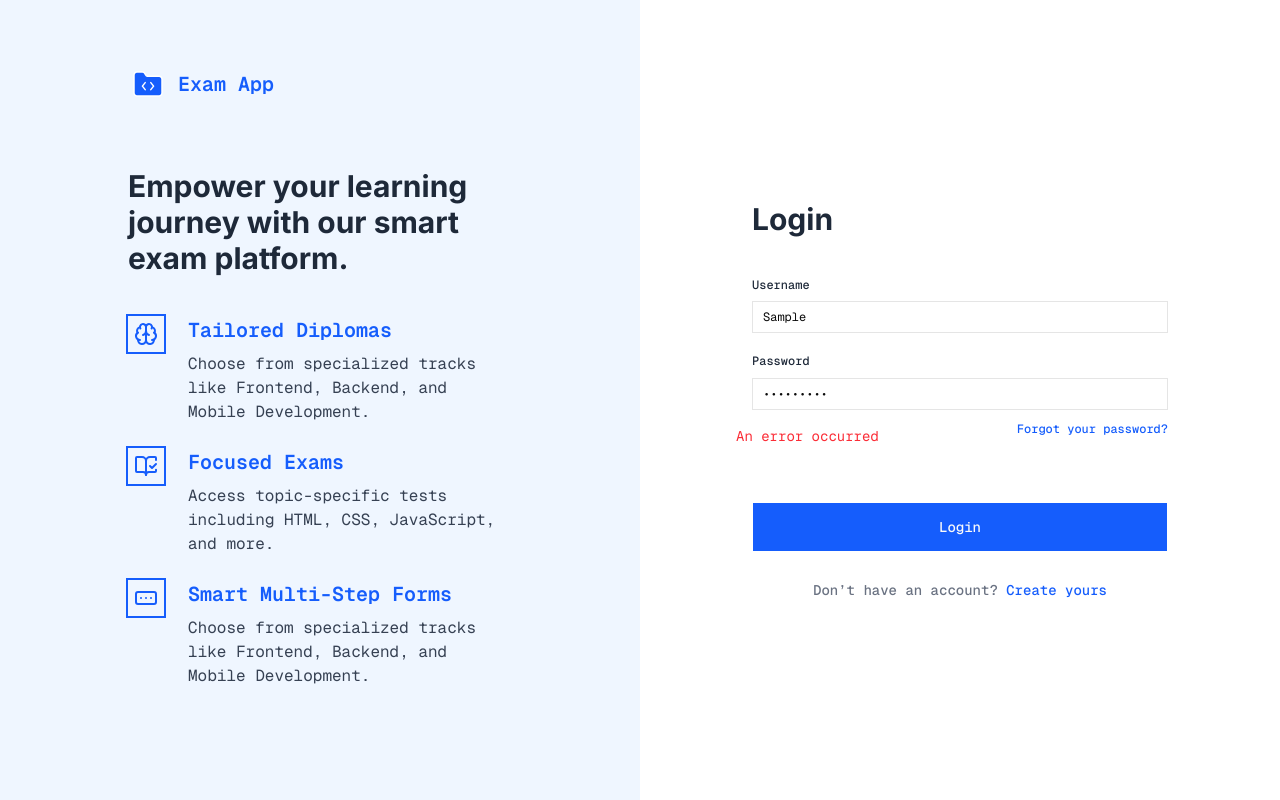
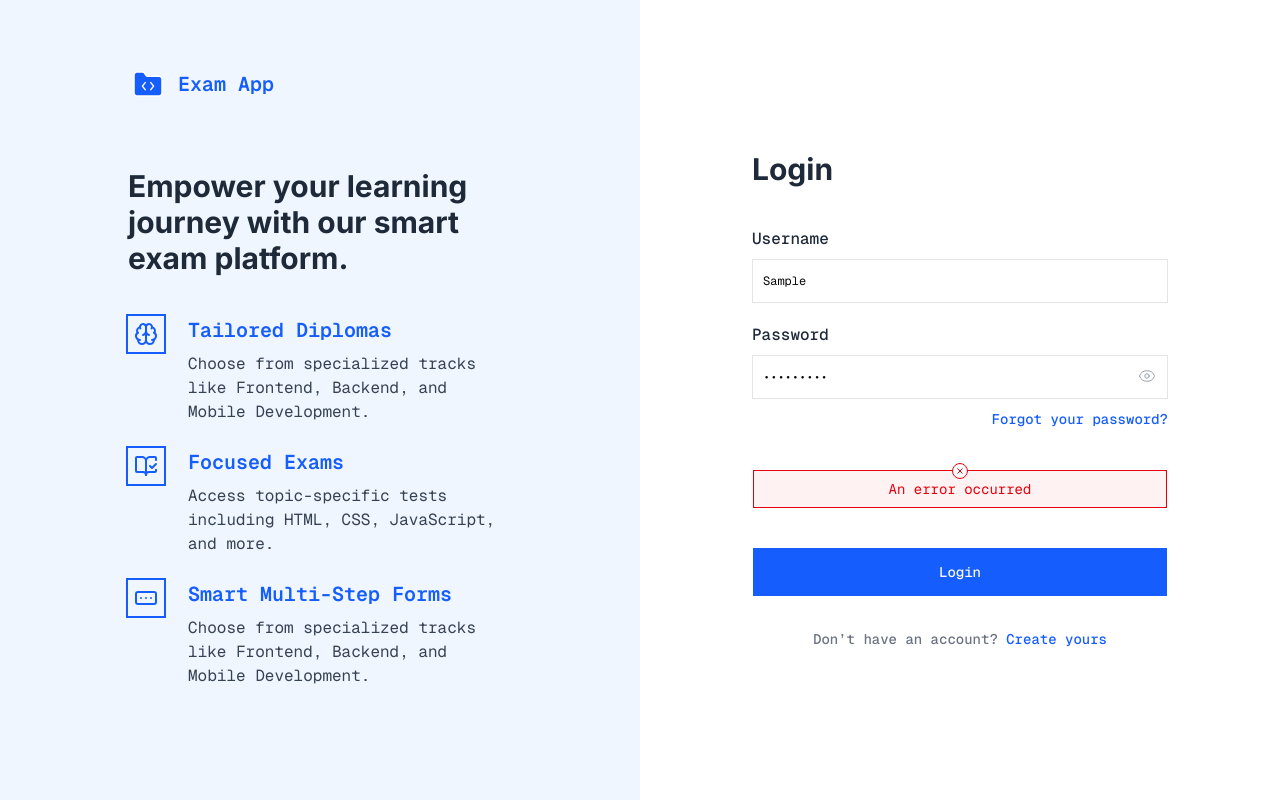
Before and after one commit to AmrMSaid/exam-app, a Next.js app: page /login in a window 1280 px wide. Both pictures are taken after typing "Sample", "Sample123" into the empty fields and a click on the button "Login". Built offline with nearby package versions, Linux system fonts and the light colour scheme.

Commit message:
feat: refactor authentication components; implement password visibility toggle, enhance layout, and improve loading states and error handling

```diff
--- a/src/app/(auth)/forgot-password/page.tsx
+++ b/src/app/(auth)/forgot-password/page.tsx
@@ -5,9 +5,9 @@ import VerifyOtp from "@/features/auth/components/forgot-password/verify-otp";
 export default function ForgotPasswordPage() {
   return (
     <main className="flex items-center justify-center">
-      {/* <ForgotPassword /> */}
+      <ForgotPassword />
       {/* <VerifyOtp /> */}
-      <ResetPassword />
+      {/* <ResetPassword /> */}
     </main>
   );
 }
--- a/src/app/(auth)/register/page.tsx
+++ b/src/app/(auth)/register/page.tsx
@@ -10,7 +10,6 @@ export default function RegisterPage() {
       {/* <VerifyEmail /> */}
       {/* <UserInfo/> */}
       {/* <PasswordForm /> */}
-      {/* <RegisterForm /> */}
     </main>
   );
 }
--- a/src/features/auth/components/email-input.tsx
+++ b/src/features/auth/components/email-input.tsx
@@ -23,7 +23,10 @@ export default function EmailInput({ control }: EmailInputProps) {
         control={control}
         render={({ field, fieldState }) => (
           <Field data-invalid={fieldState.invalid}>
-            <FieldLabel className="font-medium text-gray-800" htmlFor="email">
+            <FieldLabel
+              className="font-medium text-gray-800 text-base"
+              htmlFor="email"
+            >
               Email
             </FieldLabel>
             <Input
@@ -32,6 +35,7 @@ export default function EmailInput({ control }: EmailInputProps) {
               type="email"
               aria-invalid={fieldState.invalid}
               placeholder="user@example.com"
+              className="h-11"
             />
             {fieldState.invalid && <FieldError errors={[fieldState.error]} />}
           </Field>
--- a/src/features/auth/components/forgot-password/reset-password.tsx
+++ b/src/features/auth/components/forgot-password/reset-password.tsx
@@ -7,7 +7,7 @@ import { useForm } from "react-hook-form";
 import { zodResolver } from "@hookform/resolvers/zod";
 import { registerSchema } from "../../lib/schemas/register-schema";
 import LoginFooter from "../login-footer";
-import PasswordInput from "../password-input";
+import PasswordInputs from "../password-inputs";
 import { RegisterValues } from "../../lib/types/forms";
 
 export default function ResetPassword() {
@@ -37,7 +37,7 @@ export default function ResetPassword() {
           id="login-form"
           onSubmit={form.handleSubmit(onSubmit)}
         >
-          <PasswordInput control={form.control} />
+          <PasswordInputs control={form.control} />
         </form>
       </CardContent>
 
--- a/src/features/auth/components/forgot-password/verify-otp.tsx
+++ b/src/features/auth/components/forgot-password/verify-otp.tsx
@@ -5,7 +5,7 @@ import LoginFooter from "../login-footer";
 export default function VerifyOtp() {
   return (
     <div className="w-full max-w-lg p-2">
-      <div className=" outline-2 outline-gray-200 w-fit ms-4 mb-8 p-2 cursor-pointer hover:outline-gray-300">
+      <div className="outline-2 outline-gray-200 w-fit ms-4 mb-8 p-2 cursor-pointer hover:bg-gray-50">
         <MoveLeft />
       </div>
 
--- a/src/features/auth/components/login/login-form.tsx
+++ b/src/features/auth/components/login/login-form.tsx
@@ -7,7 +7,6 @@ import { Button } from "@/shared/components/ui/button";
 import {
   Card,
   CardContent,
-  CardFooter,
   CardHeader,
   CardTitle,
 } from "@/shared/components/ui/card";
@@ -23,9 +22,12 @@ import LoginFooter from "../login-footer";
 import { LoginValues } from "../../lib/types/forms";
 import { useState } from "react";
 import { signIn } from "next-auth/react";
+import { CircleX, Eye, EyeOff, Loader2 } from "lucide-react";
 
 export default function LoginForm() {
   const [error, setError] = useState<string | null>(null);
+  const [isLoading, setIsLoading] = useState(false);
+  const [showPassword, setShowPassword] = useState(false);
 
   const form = useForm<LoginValues>({
     resolver: zodResolver(loginSchema),
@@ -36,16 +38,22 @@ export default function LoginForm() {
   });
 
   async function onSubmit(data: LoginValues) {
+    setIsLoading(true);
+
     const res = await signIn("credentials", {
       username: data.username,
       password: data.password,
       redirect: false,
     });
+    setIsLoading(false);
+
     if (!res?.ok) {
       setError(res?.error || "An error occurred");
       return;
     }
-    location.href = "/";
+    const callbackUrl =
+      new URLSearchParams(location.search).get("callbackUrl") || "/";
+    location.href = callbackUrl;
   }
 
   return (
@@ -70,7 +78,7 @@ export default function LoginForm() {
               render={({ field, fieldState }) => (
                 <Field data-invalid={fieldState.invalid}>
                   <FieldLabel
-                    className="font-medium text-gray-800"
+                    className="font-medium text-gray-800 text-base"
                     htmlFor="username"
                   >
                     Username
@@ -81,9 +89,13 @@ export default function LoginForm() {
                     type="text"
                     aria-invalid={fieldState.invalid}
                     placeholder="user123"
+                    className="h-11"
                   />
                   {fieldState.invalid && (
-                    <FieldError errors={[fieldState.error]} />
+                    <FieldError
+                      className="text-sm"
+                      errors={[fieldState.error]}
+                    />
                   )}
                 </Field>
               )}
@@ -94,9 +106,14 @@ export default function LoginForm() {
               name="password"
               control={form.control}
               render={({ field, fieldState }) => (
-                <Field data-invalid={fieldState.invalid}>
+                <div
+                  data-invalid={fieldState.invalid}
+                  className="relative"
+                  role="group"
+                  data-slot="field"
+                >
                   <FieldLabel
-                    className="font-medium text-gray-800"
+                    className="font-medium text-gray-800 text-base mb-2"
                     htmlFor="password"
                   >
                     Password
@@ -104,42 +121,84 @@ export default function LoginForm() {
                   <Input
                     {...field}
                     id="password"
-                    type="password"
+                    type={showPassword ? "text" : "password"}
                     aria-invalid={fieldState.invalid}
                     placeholder="********"
+                    className="h-11"
                   />
+                  <button
+                    type="button"
+                    aria-label="Toggle password visibility"
+                    onClick={() => setShowPassword(!showPassword)}
+                    className="absolute right-3 bottom-3.5 h-fit text-gray-400 cursor-pointer"
+                  >
+                    {showPassword ? (
+                      <EyeOff size={18} strokeWidth={1} absoluteStrokeWidth />
+                    ) : (
+                      <Eye size={18} strokeWidth={1} absoluteStrokeWidth />
+                    )}
+                  </button>
                   {fieldState.invalid && (
-                    <FieldError errors={[fieldState.error]} />
+                    <FieldError
+                      className="text-sm"
+                      errors={[fieldState.error]}
+                    />
                   )}
-                </Field>
+                </div>
               )}
             />
           </FieldGroup>
         </form>
 
         <Link
-          className="text-blue-600 font-medium absolute right-4 mt-2.5 hover:underline"
+          className="text-blue-600 font-medium absolute right-4 mt-2.5 hover:underline hover:text-blue-700 text-sm"
           href={"#"}
         >
           Forgot your password?
         </Link>
       </CardContent>
+      <span></span>
 
-      {error && <p className="text-red-500 text-sm">{error}</p>}
+      {error && (
+        <div className="flex justify-center mt-10">
+          <div className="relative w-full max-w-2xl">
+            <div className="absolute -top-4 left-1/2 -translate-x-1/2 px-2">
+              <div className="w-8 h-8 flex items-center justify-center text-red-600">
+                <CircleX
+                  size={18}
+                  fill="white"
+                  strokeWidth={1}
+                  absoluteStrokeWidth
+                />
+              </div>
+            </div>
+            <div className="outline-1 outline-red-600 bg-red-50 text-red-600 text-center py-2 mx-4.5 text-sm">
+              {error}
+            </div>
+          </div>
+        </div>
+      )}
 
-      <CardFooter className="flex-col items-stretch gap-3">
       {/* Button */}
       <Button
         type="submit"
         form="login-form"
-          className="w-full bg-blue-600 py-6 text-sm mt-6 cursor-pointer hover:bg-blue-700"
+        disabled={isLoading}
+        aria-busy={isLoading}
+        className="bg-blue-600 py-6 text-sm cursor-pointer hover:bg-blue-700 mt-6 mx-4 disabled:bg-gray-200 disabled:text-gray-400"
       >
-          Login
+        {isLoading ? (
+          <>
+            <Loader2 className="animate-spin" />
+            Logging in...
+          </>
+        ) : (
+          "Login"
+        )}
       </Button>
 
       {/* Footer */}
       <LoginFooter />
-      </CardFooter>
     </Card>
   );
 }
--- /dev/null
+++ b/src/features/auth/components/password-inputs.tsx
@@ -0,0 +1,110 @@
+"use client";
+
+import {
+  FieldError,
+  FieldGroup,
+  FieldLabel,
+} from "@/shared/components/ui/field";
+import { Input } from "@/shared/components/ui/input";
+import { Controller } from "react-hook-form";
+import { Control } from "react-hook-form";
+import { RegisterValues } from "../lib/types/forms";
+import { useState } from "react";
+import { Eye, EyeOff } from "lucide-react";
+
+interface PasswordInputsProps {
+  control: Control<RegisterValues>;
+}
+
+export default function PasswordInputs({ control }: PasswordInputsProps) {
+  const [showPassword, setShowPassword] = useState(false);
+  const [showConfirmPassword, setShowConfirmPassword] = useState(false);
+
+  return (
+    <FieldGroup>
+      {/* Password */}
+      <Controller
+        name="password"
+        control={control}
+        render={({ field, fieldState }) => (
+          <div
+            data-invalid={fieldState.invalid}
+            className="relative"
+            role="group"
+            data-slot="field"
+          >
+            <FieldLabel
+              className="font-medium text-gray-800 gap-0 text-base mb-2"
+              htmlFor="password"
+            >
+              Password<span className="text-red-600">*</span>
+            </FieldLabel>
+            <Input
+              {...field}
+              id="password"
+              type={showPassword ? "text" : "password"}
+              aria-invalid={fieldState.invalid}
+              placeholder="********"
+              className="h-11"
+            />
+            <button
+              type="button"
+              aria-label="Toggle password visibility"
+              onClick={() => setShowPassword(!showPassword)}
+              className="absolute right-3 bottom-3.5 h-fit text-gray-400 cursor-pointer"
+            >
+              {showPassword ? (
+                <EyeOff size={18} strokeWidth={1} absoluteStrokeWidth />
+              ) : (
+                <Eye size={18} strokeWidth={1} absoluteStrokeWidth />
+              )}
+            </button>
+            {fieldState.invalid && <FieldError errors={[fieldState.error]} />}
+          </div>
+        )}
+      />
+
+      {/* Confirm password */}
+      <Controller
+        name="confirmPassword"
+        control={control}
+        render={({ field, fieldState }) => (
+          <div
+            data-invalid={fieldState.invalid}
+            className="relative"
+            role="group"
+            data-slot="field"
+          >
+            <FieldLabel
+              className="font-medium text-gray-800 gap-0 text-base mb-2"
+              htmlFor="confirmPassword"
+            >
+              Confirm Password<span className="text-red-600">*</span>
+            </FieldLabel>
+            <Input
+              {...field}
+              id="confirmPassword"
+              type={showConfirmPassword ? "text" : "password"}
+              aria-invalid={fieldState.invalid}
+              placeholder="********"
+              className="h-11"
+            />
+            <button
+              type="button"
+              aria-label="Toggle password visibility"
+              onClick={() => setShowConfirmPassword(!showConfirmPassword)}
+              className="absolute right-3 bottom-3.5 h-fit text-gray-400 cursor-pointer"
+            >
+              {showConfirmPassword ? (
+                <EyeOff size={18} strokeWidth={1} absoluteStrokeWidth />
+              ) : (
+                <Eye size={18} strokeWidth={1} absoluteStrokeWidth />
+              )}
+            </button>
+            {fieldState.invalid && <FieldError errors={[fieldState.error]} />}
+          </div>
+        )}
+      />
+    </FieldGroup>
+  );
+}
--- a/src/features/auth/components/register/verify-email.tsx
+++ b/src/features/auth/components/register/verify-email.tsx
@@ -71,7 +71,7 @@ export default function VerifyEmail() {
         <button
           type="submit"
           form="login-form"
-          className="w-full bg-blue-50 outline-1 outline-blue-600 text-gray-800 font-medium py-3.5 text-sm mt-6 cursor-pointer hover:outline-2"
+          className="w-full bg-blue-50 outline-1 outline-blue-600 text-gray-800 font-medium py-3.5 text-sm mt-6 cursor-pointer hover:bg-blue-100"
         >
           Verify Code
         </button>
```
Also changed, not shown: src/features/auth/components/password-input.tsx (deleted, +0 -70 lines), src/features/auth/components/register/email-form.tsx (+5 -13 lines), src/features/auth/components/register/password-form.tsx (+3 -10 lines), src/features/auth/components/register/user-info.tsx (+8 -5 lines). Lines whose indentation alone changed are shown as unchanged.
